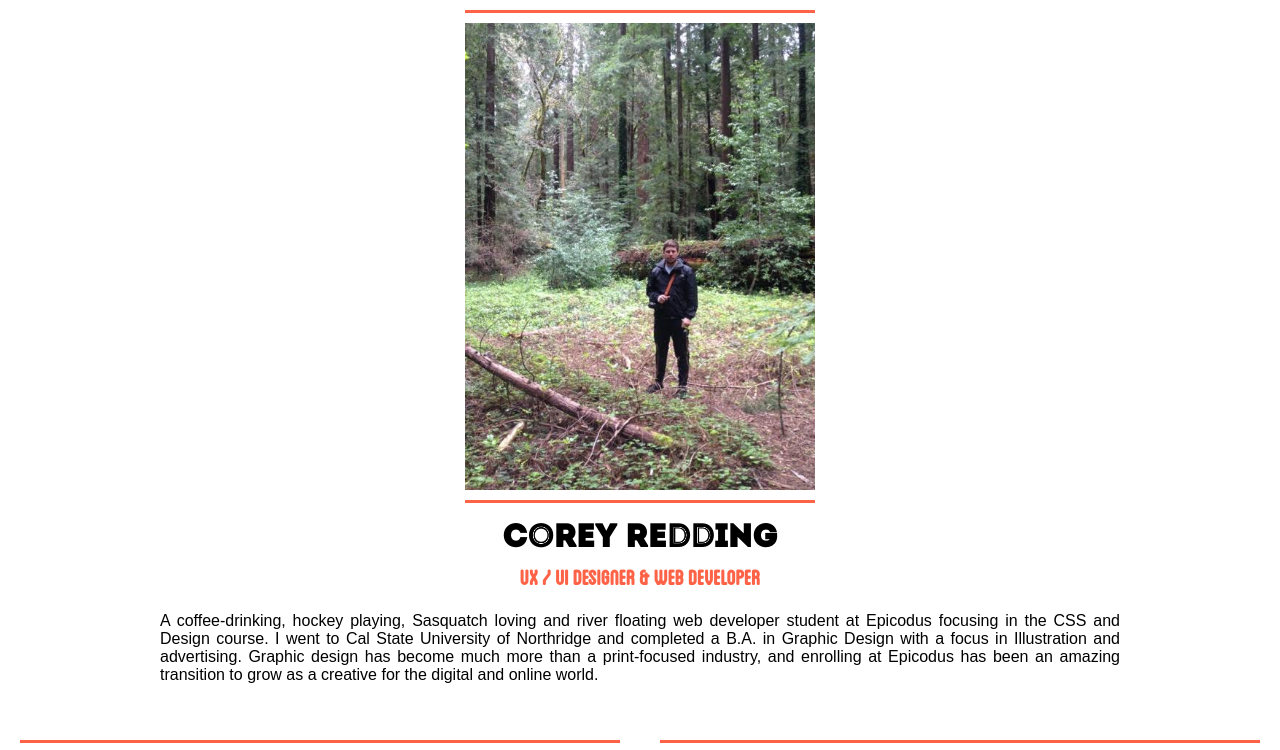
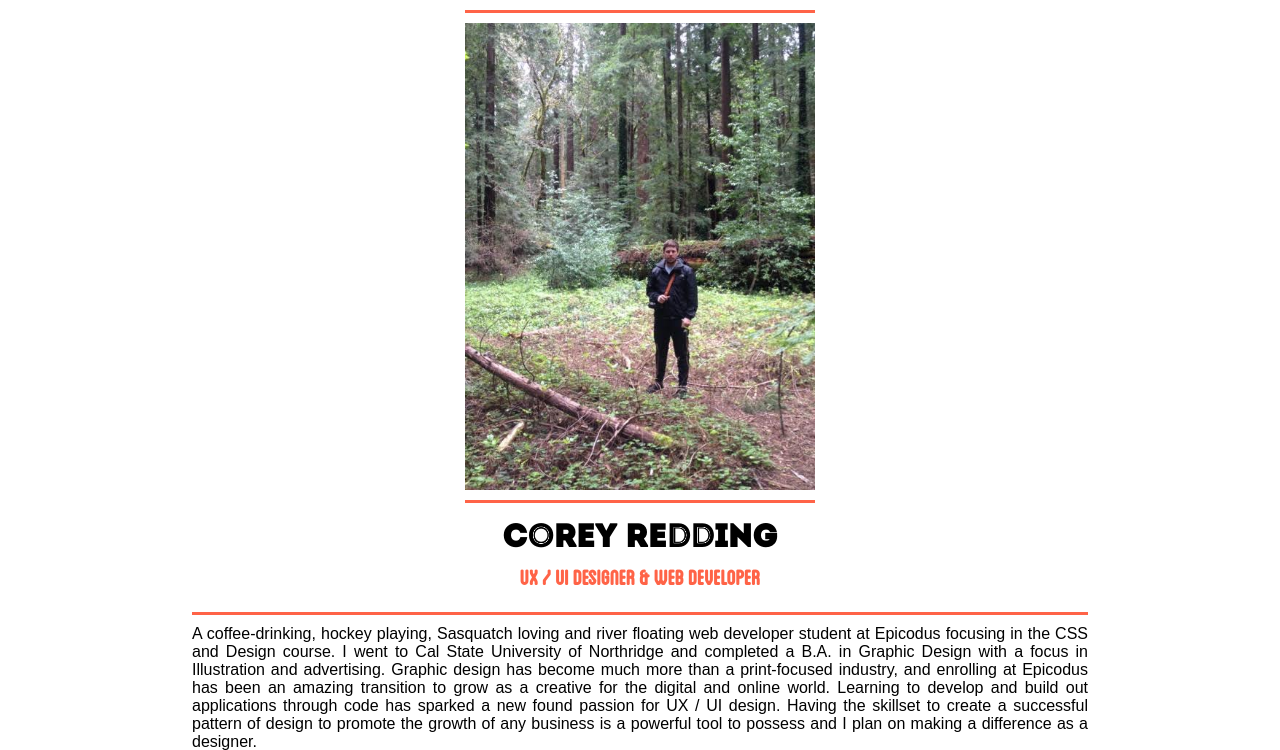
Before and after one commit to coreysnightout/portfolio-project, a plain HTML site: page index.html in a window 1280 px wide. Shown: the part 70-820 px from the top of the page. Drawn offline with Linux system fonts and the light colour scheme; a web font is replaced by a local one.

Commit message:
add some text and border bar

```diff
--- a/index.html
+++ b/index.html
@@ -21,7 +21,7 @@
           <img class="redwood" src="img/corey-redwood.jpg" alt="corey">
           <h1 class="name">Corey Redding</h1>
           <h3 class="title">UX / UI Designer & Web Developer</h3>
-          <p class="info">A coffee-drinking, hockey playing, Sasquatch loving and river floating web developer student at Epicodus focusing in the CSS and Design course. I went to Cal State University of Northridge and completed a B.A. in Graphic Design with a focus in Illustration and advertising. Graphic design has become much more than a print-focused industry, and enrolling at Epicodus has been an amazing transition to grow as a creative for the digital and online world.</p>
+          <p class="info">A coffee-drinking, hockey playing, Sasquatch loving and river floating web developer student at Epicodus focusing in the CSS and Design course. I went to Cal State University of Northridge and completed a B.A. in Graphic Design with a focus in Illustration and advertising. Graphic design has become much more than a print-focused industry, and enrolling at Epicodus has been an amazing transition to grow as a creative for the digital and online world. Learning to develop and build out applications through code has sparked a new found passion for UX / UI design. Having the skillset to create a successful pattern of design to promote the growth of any business is a powerful tool to possess and I plan on making a difference as a designer.</p>
         </div>
     <!-- body for portfolio -->
     <div class="body-wrap">
--- a/scss/layout/_layout.scss
+++ b/scss/layout/_layout.scss
@@ -141,8 +141,10 @@ h5 {
 }
 
 .info {
-  width: 75%;
+  width: 70%;
   text-align: justify;
   font-family: sans-serif;
   hyphens: none;
+  border-top: 3px solid tomato;
+  padding-top: 10px;
 }
```
Also changed, not shown: css/output.css, 1 other file.
